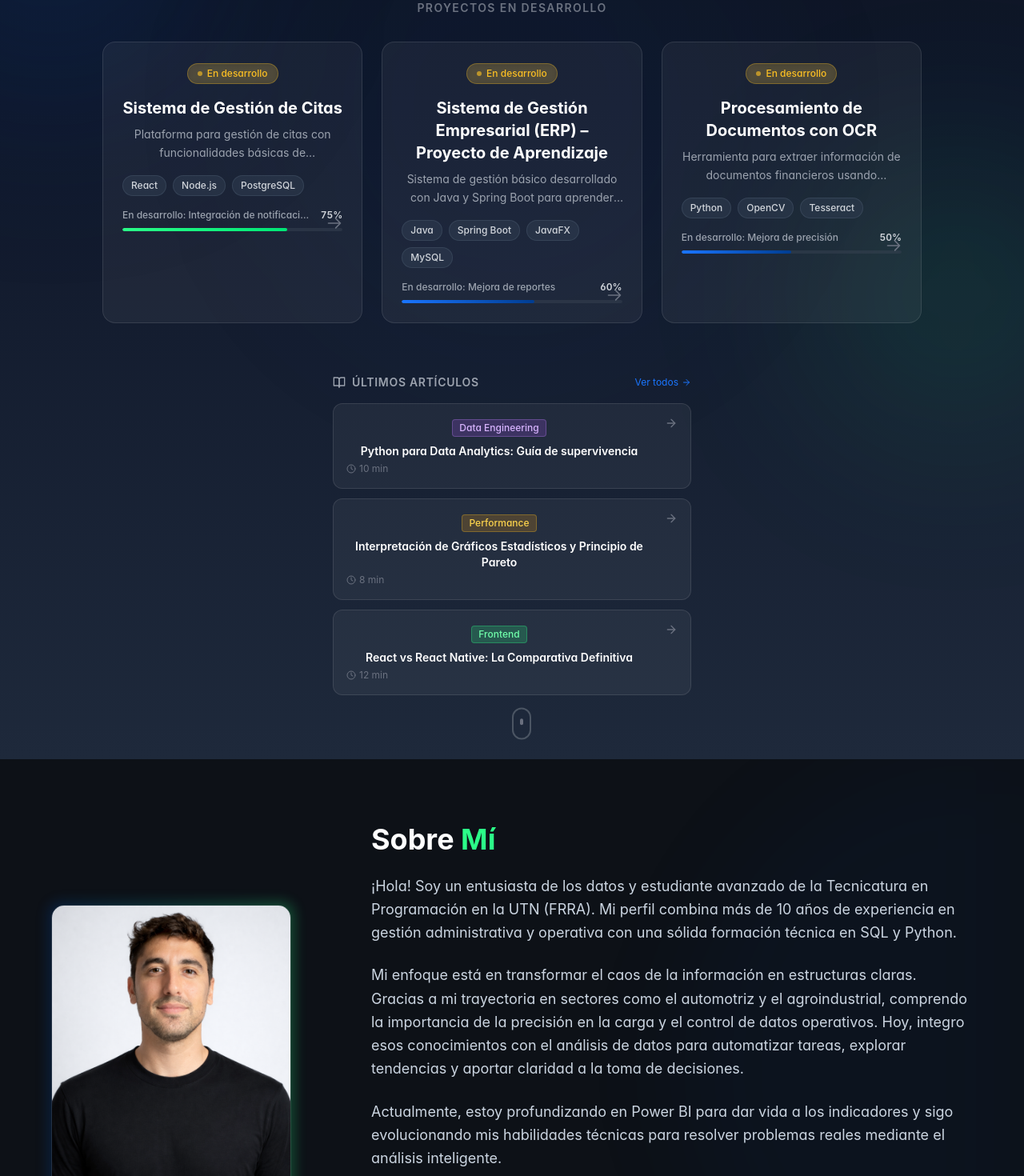
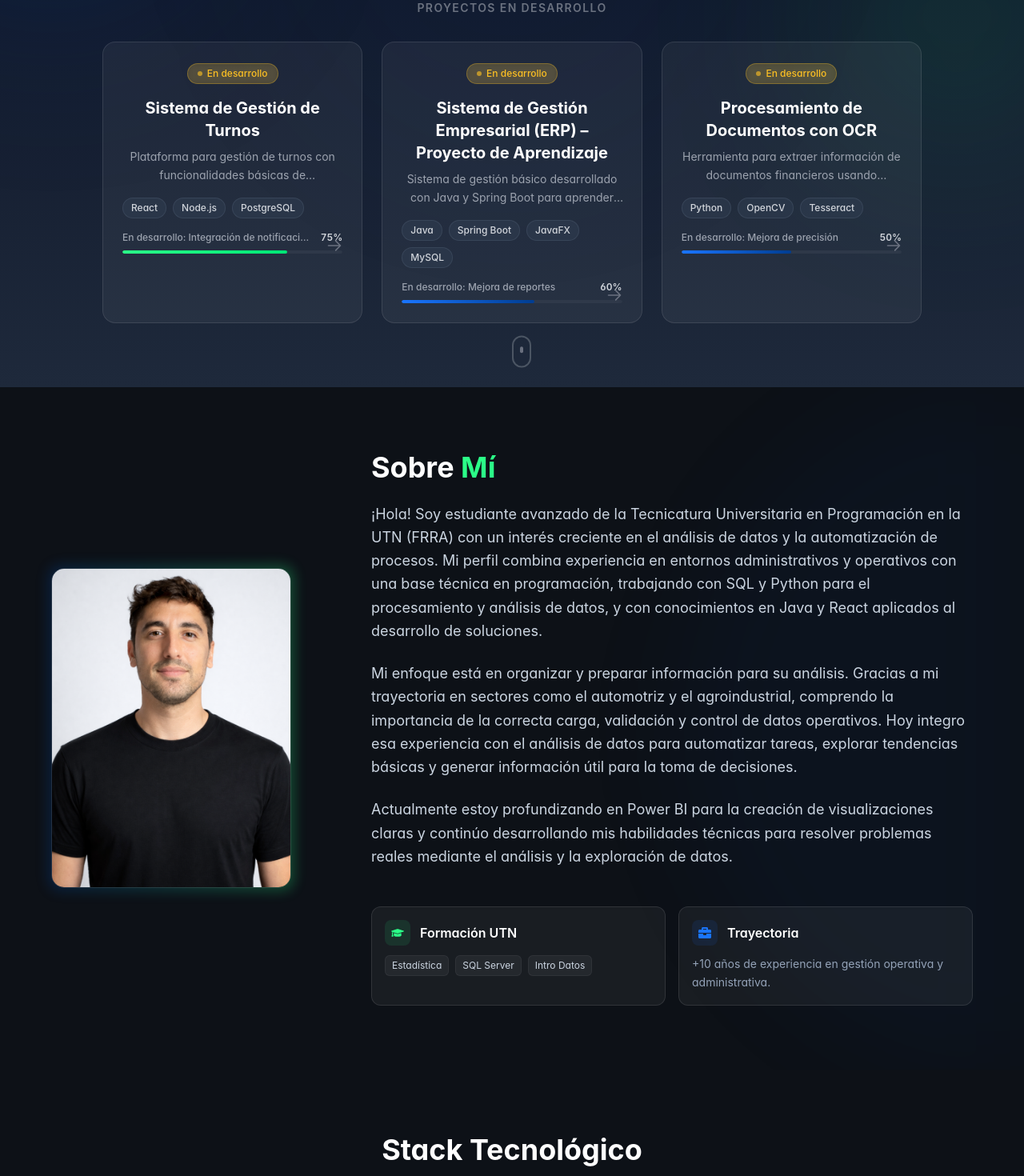
Before and after one commit to lgavegno/mi-portafolio, a React (Vite) app: page / in a window 1280 px wide. Shown: the part 760-2230 px from the top of the page at 80% size. Built offline with nearby package versions, Linux system fonts and the light colour scheme.

Commit message:
feat: updated navigation anchors, about section and hero fixes

```diff
--- a/src/App.jsx
+++ b/src/App.jsx
@@ -12,6 +12,7 @@ const HeroBanner = lazy(() => import('./features/hero/HeroBanner'))
 const About = lazy(() => import('./components/About'))
 const Services = lazy(() => import('./features/services/Services'))
 const Works = lazy(() => import('./features/works/Works'))
+const BlogPreview = lazy(() => import('./features/blog/components/BlogPreview'))
 const Contact = lazy(() => import('./features/contact/Contact'))
 const SkillsGrid = lazy(() => import('./components/SkillsGrid'))
 
@@ -50,6 +51,12 @@ const HomeSections = () => (
       <Works />
     </AnimatedSection>
 
+    <AnimatedSection id="blog">
+      <div className="container mx-auto px-4 sm:px-6 lg:px-8 py-20">
+        <BlogPreview />
+      </div>
+    </AnimatedSection>
+
     <AnimatedSection id="contacto">
       <Contact />
     </AnimatedSection>
--- a/src/components/About.jsx
+++ b/src/components/About.jsx
@@ -6,7 +6,7 @@ import { fadeInUp, staggerContainer } from '../config/motionConfig';
 
 const About = () => {
     return (
-        <section className="py-20 relative bg-slate-950 overflow-hidden">
+        <section id="sobre-mi" className="py-20 relative bg-slate-950 overflow-hidden">
             {/* Background Elements for depth */}
             <div className="absolute top-0 right-0 w-1/3 h-full bg-cobalt-500/5 blur-3xl rounded-l-full pointer-events-none" />
 
@@ -47,18 +47,24 @@ const About = () => {
                                     Sobre <span className="text-mint-400">Mí</span>
                                 </h2>
 
-                                <div className="space-y-6 text-slate-300 text-lg leading-relaxed">
+                                <div className="space-y-6 text-slate-300 text-lg leading-relaxed whitespace-pre-line">
                                     <p>
-                                        ¡Hola! Soy un entusiasta de los datos y estudiante avanzado de la Tecnicatura en Programación en la UTN (FRRA).
-                                        Mi perfil combina más de 10 años de experiencia en gestión administrativa y operativa con una sólida formación técnica en SQL y Python.
+                                        ¡Hola! Soy estudiante avanzado de la Tecnicatura Universitaria en Programación en la UTN (FRRA)
+                                        con un interés creciente en el análisis de datos y la automatización de procesos.
+                                        Mi perfil combina experiencia en entornos administrativos y operativos
+                                        con una base técnica en programación, trabajando con SQL y Python para el procesamiento y análisis de datos,
+                                        y con conocimientos en Java y React aplicados al desarrollo de soluciones.
                                     </p>
                                     <p>
-                                        Mi enfoque está en transformar el caos de la información en estructuras claras.
-                                        Gracias a mi trayectoria en sectores como el automotriz y el agroindustrial, comprendo la importancia de la precisión en la carga y el control de datos operativos.
-                                        Hoy, integro esos conocimientos con el análisis de datos para automatizar tareas, explorar tendencias y aportar claridad a la toma de decisiones.
+                                        Mi enfoque está en organizar y preparar información para su análisis.
+                                        Gracias a mi trayectoria en sectores como el automotriz y el agroindustrial,
+                                        comprendo la importancia de la correcta carga, validación y control de datos operativos.
+                                        Hoy integro esa experiencia con el análisis de datos para automatizar tareas,
+                                        explorar tendencias básicas y generar información útil para la toma de decisiones.
                                     </p>
                                     <p>
-                                        Actualmente, estoy profundizando en Power BI para dar vida a los indicadores y sigo evolucionando mis habilidades técnicas para resolver problemas reales mediante el análisis inteligente.
+                                        Actualmente estoy profundizando en Power BI para la creación de visualizaciones claras y continúo desarrollando mis habilidades técnicas para resolver problemas reales
+                                        mediante el análisis y la exploración de datos.
                                     </p>
                                 </div>
                             </div>
@@ -97,7 +103,7 @@ const About = () => {
                                         <h3 className="text-white font-semibold">Trayectoria</h3>
                                     </div>
                                     <p className="text-sm text-slate-400 leading-relaxed">
-                                        +10 años en gestión operativa y reporting. Visión de negocio aplicada a datos.
+                                        +10 años de experiencia en gestión operativa y administrativa.
                                     </p>
                                 </motion.div>
                             </div>
--- a/src/components/Header.jsx
+++ b/src/components/Header.jsx
@@ -7,8 +7,10 @@ import { useVibrate } from '../hooks/useVibrate';
 
 const navLinks = [
   { label: 'Inicio', id: 'hero' },
+  { label: 'Sobre Mí', id: 'sobre-mi' },
   { label: 'Proyectos', id: 'proyectos' },
   { label: 'Servicios', id: 'servicios' },
+  { label: 'Blog', id: 'blog' },
   { label: 'Contacto', id: 'contacto' },
 ];
 
--- a/src/data/projects.js
+++ b/src/data/projects.js
@@ -4,8 +4,8 @@
 export const featuredProjects = [
   {
     id: 'sistema-reservas',
-    title: 'Sistema de Gestión de Citas',
-    description: 'Plataforma para gestión de citas con funcionalidades básicas de programación y seguimiento de clientes.',
+    title: 'Sistema de Gestión de Turnos',
+    description: 'Plataforma para gestión de turnos con funcionalidades básicas de programación y seguimiento de clientes.',
     stack: ['React', 'Node.js', 'PostgreSQL'],
     progress: 75,
     progressLabel: 'En desarrollo: Integración de notificaciones',
--- a/src/features/hero/HeroBanner.jsx
+++ b/src/features/hero/HeroBanner.jsx
@@ -16,7 +16,6 @@ import { useVibrate } from '../../hooks/useVibrate';
 import Button from '../../components/ui/Button';
 import ProjectCard from '../../components/ui/ProjectCard';
 import NeuralNetworkBackground from '../../components/NeuralNetworkBackground';
-import { BlogPreview } from '../blog';
 import { featuredProjects } from '../../data/projects';
 
 // Componente de texto animado letra por letra
@@ -285,17 +284,6 @@ const HeroBanner = () => {
             </div>
           </motion.div>
 
-          {/* Quick Blog Preview */}
-          <motion.div
-            variants={fadeInUp}
-            className="mt-16 max-w-md mx-auto"
-          >
-            <BlogPreview
-              limit={3}
-              variant="compact"
-              showHeader={true}
-            />
-          </motion.div>
         </motion.div>
       </div>
 
```
